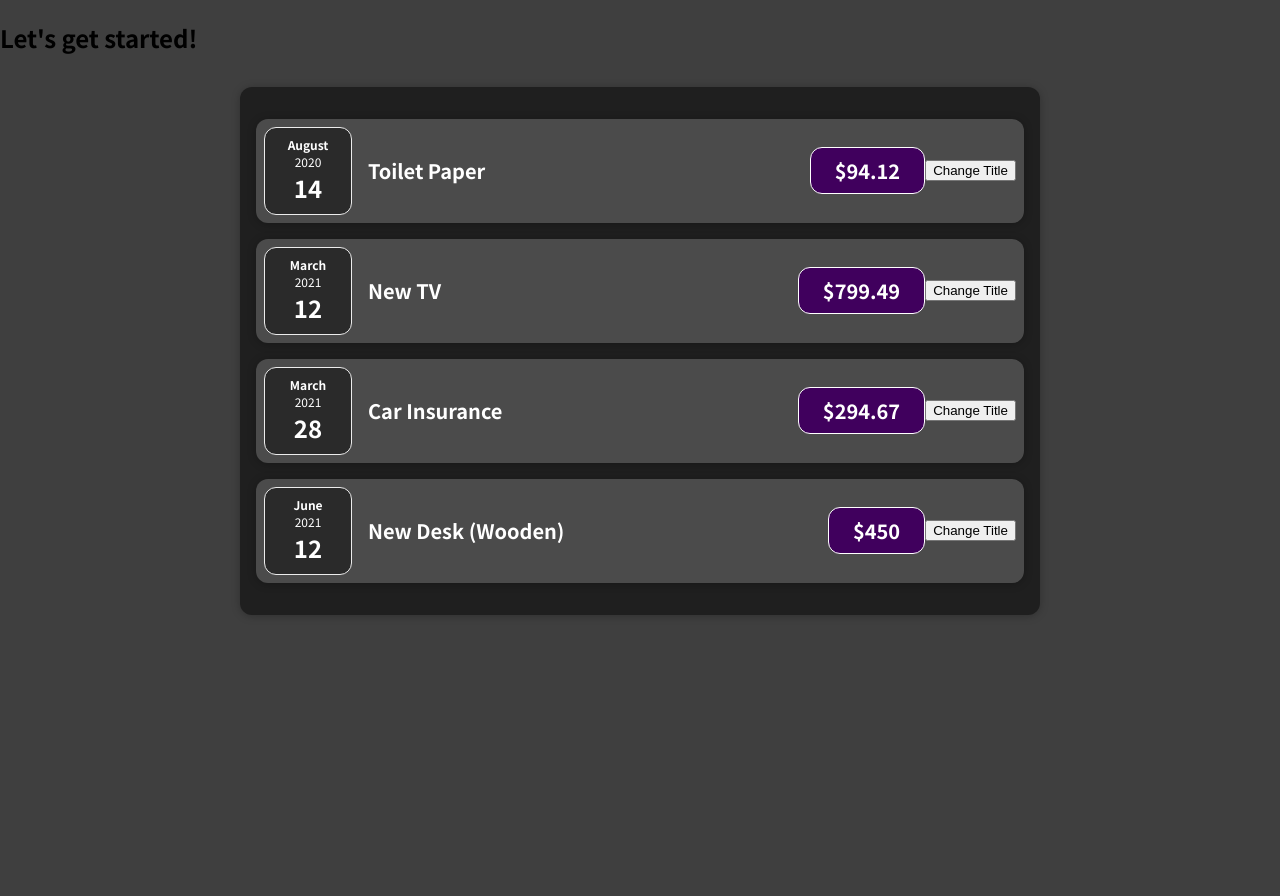
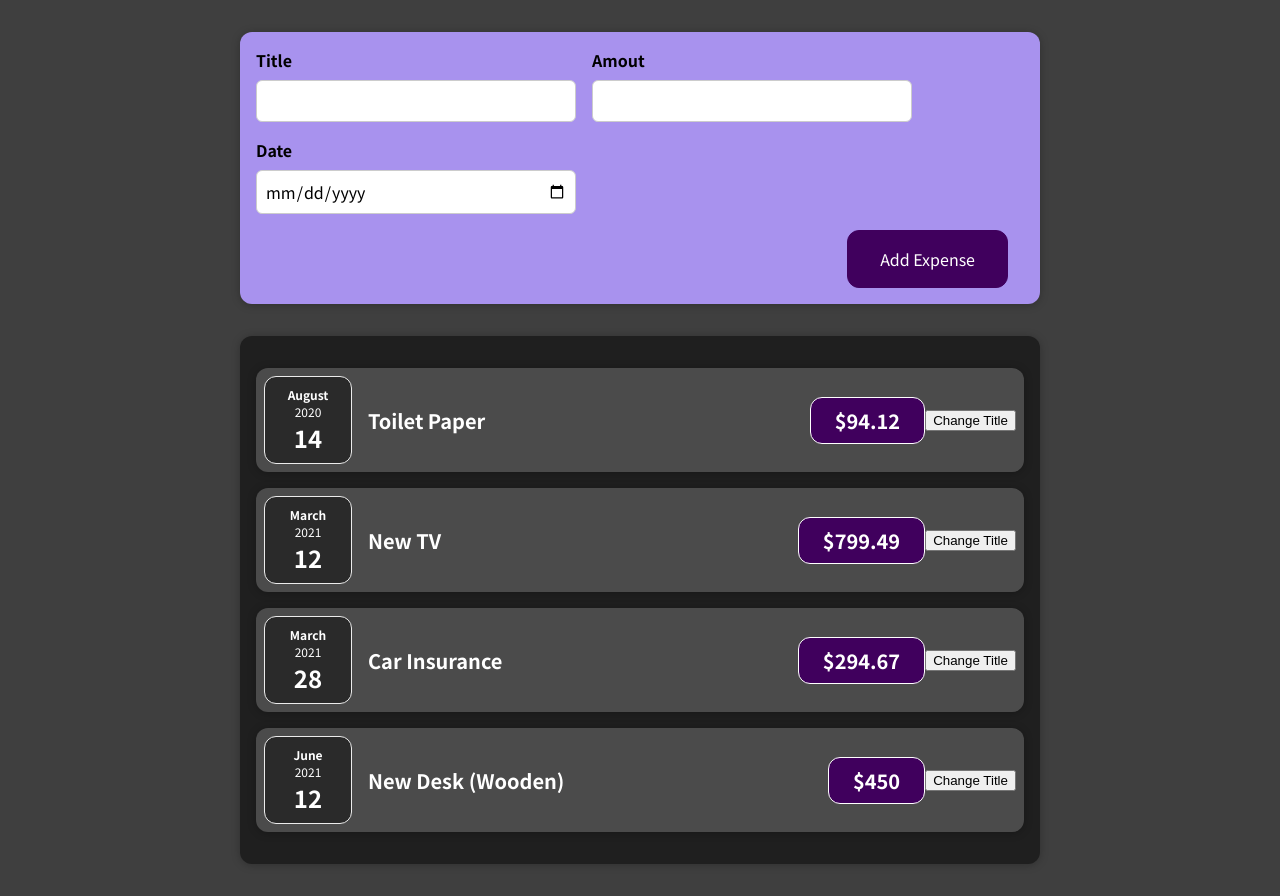
Before and after one commit to andrecamposmatias/react-complete-guide, a React (Create React App) app: page / in a window 1280 px wide. Before the commit the page ends 800 px from the top, so only its background shows below. Built offline with nearby package versions, Linux system fonts and the light colour scheme.

Commit message:
Added NewExpense Form

```diff
--- a/src/App.js
+++ b/src/App.js
@@ -1,5 +1,6 @@
 import React from 'react';
 
+import NewExpense from './components/NewExpense/NewExpense';
 import Expenses from './components/Expenses/Expenses';
 
 const App = () => {
@@ -34,7 +35,7 @@
 
   return (
     <div>
-      <h2>Let's get started!</h2>
+      <NewExpense/>
       <Expenses items={expenses} />
     </div>
   );
--- a/src/components/Expenses/ExpenseItem.js
+++ b/src/components/Expenses/ExpenseItem.js
@@ -5,7 +5,6 @@
 import './ExpenseItem.css';
 
 const ExpenseItem = (props) => {
-  // function clickHandler() {}
   const [title, setTitle] = useState(props.title);
   console.log('ExpenseItem evaluated by React');
 
--- /dev/null
+++ b/src/components/NewExpense/ExpenseForm.css
@@ -0,0 +1,26 @@
+.new-expense__controls {
+  display: flex;
+  flex-wrap: wrap;
+  gap: 1rem;
+  margin-bottom: 1rem;
+  text-align: left;
+}
+
+.new-expense__control label {
+  font-weight: bold;
+  margin-bottom: 0.5rem;
+  display: block;
+}
+
+.new-expense__control input {
+  font: inherit;
+  padding: 0.5rem;
+  border-radius: 6px;
+  border: 1px solid #ccc;
+  width: 20rem;
+  max-width: 100%;
+}
+
+.new-expense__actions {
+  text-align: right;
+}
--- /dev/null
+++ b/src/components/NewExpense/ExpenseForm.js
@@ -0,0 +1,75 @@
+import React, { useState } from 'react';
+
+import './ExpenseForm.css';
+
+const ExpenseForm = () => {
+  const [enteredTitle, setEnteredTitle] = useState('');
+  const [enteredAmount, setEnteredAmount] = useState('');
+  const [enteredDate, setEnteredDate] = useState('');
+
+  //const [userInput, setUserInput] = useState({
+  //  enteredTitle: '',
+  //  enteredAmount: '',
+  //  enteredDate: '',
+  //});
+
+  const titleChangeHandler = (event) => {
+    setEnteredTitle(event.target.value);
+    //setUserInput({
+    //  ...userInput,
+    //  enteredTitle: event.target.value,
+    //});
+
+    //setUserInput((prevState) => {
+    //  return {...userInput, enteredTitle: event.target.value,};
+    //});
+  };
+
+  const amountChangeHandler = (event) => {
+    setEnteredAmount(event.target.value);
+  };
+
+  const dateChangeHandler = (event) => {
+    setEnteredDate(event.target.value);
+  };
+
+  const submitHandler = (event) => {
+    event.preventDefault();
+
+    const expenseData = {
+      title: enteredTitle,
+      amount: enteredAmount,
+      date: new Date(enteredDate)
+    }
+
+    console.log(expenseData);
+    setEnteredTitle('');
+    setEnteredAmount('');
+    setEnteredDate('');
+
+  };
+
+  return (
+    <form onSubmit={submitHandler} >
+      <div className='new-expense__controls'>
+        <div className='new-expense__control'>
+          <label>Title</label>
+          <input type='text' value={enteredTitle} onChange={titleChangeHandler} />
+        </div>
+        <div className='new-expense__control'>
+          <label>Amout</label>
+          <input type='number' value={enteredAmount} min="0.01" step="0.01" onChange={amountChangeHandler} />
+        </div>
+        <div className='new-expense__control'>
+          <label>Date</label>
+          <input type='date' value={enteredDate} min="2019-01-01" max="2022-12-31" onChange={dateChangeHandler} />
+        </div>
+      </div>
+      <div className='new-expense__actions'>
+        <button type='submit'>Add Expense</button>
+      </div>
+    </form>
+  )
+};
+
+export default ExpenseForm
--- /dev/null
+++ b/src/components/NewExpense/NewExpense.css
@@ -0,0 +1,38 @@
+.new-expense {
+  background-color: #a892ee;
+  padding: 1rem;
+  margin: 2rem auto;
+  width: 50rem;
+  max-width: 95%;
+  border-radius: 12px;
+  text-align: center;
+  box-shadow: 0 1px 8px rgba(0, 0, 0, 0.25);
+}
+
+.new-expense button {
+  font: inherit;
+  cursor: pointer;
+  padding: 1rem 2rem;
+  border: 1px solid #40005d;
+  background-color: #40005d;
+  color: white;
+  border-radius: 12px;
+  margin-right: 1rem;
+}
+
+.new-expense button:hover,
+.new-expense button:active {
+  background-color: #510674;
+  border-color: #510674;
+}
+
+.new-expense button.alternative {
+  color: #220131;
+  border-color: transparent;
+  background-color: transparent;
+}
+
+.new-expense button.alternative:hover,
+.new-expense button.alternative:active {
+  background-color: #ddb3f8;
+}
--- /dev/null
+++ b/src/components/NewExpense/NewExpense.js
@@ -0,0 +1,19 @@
+import React from 'react'
+
+import ExpenseForm from './ExpenseForm';
+import './NewExpense.css';
+
+const NewExpense = () => {
+
+  const saveExpenseDateHandler = (enteredExpenseData) => {
+
+  }
+
+  return (
+    <div className='new-expense'>
+      <ExpenseForm onSaveExpenseDate={saveExpenseDateHandler} />
+    </div>
+  )
+};
+
+export default NewExpense;
```
